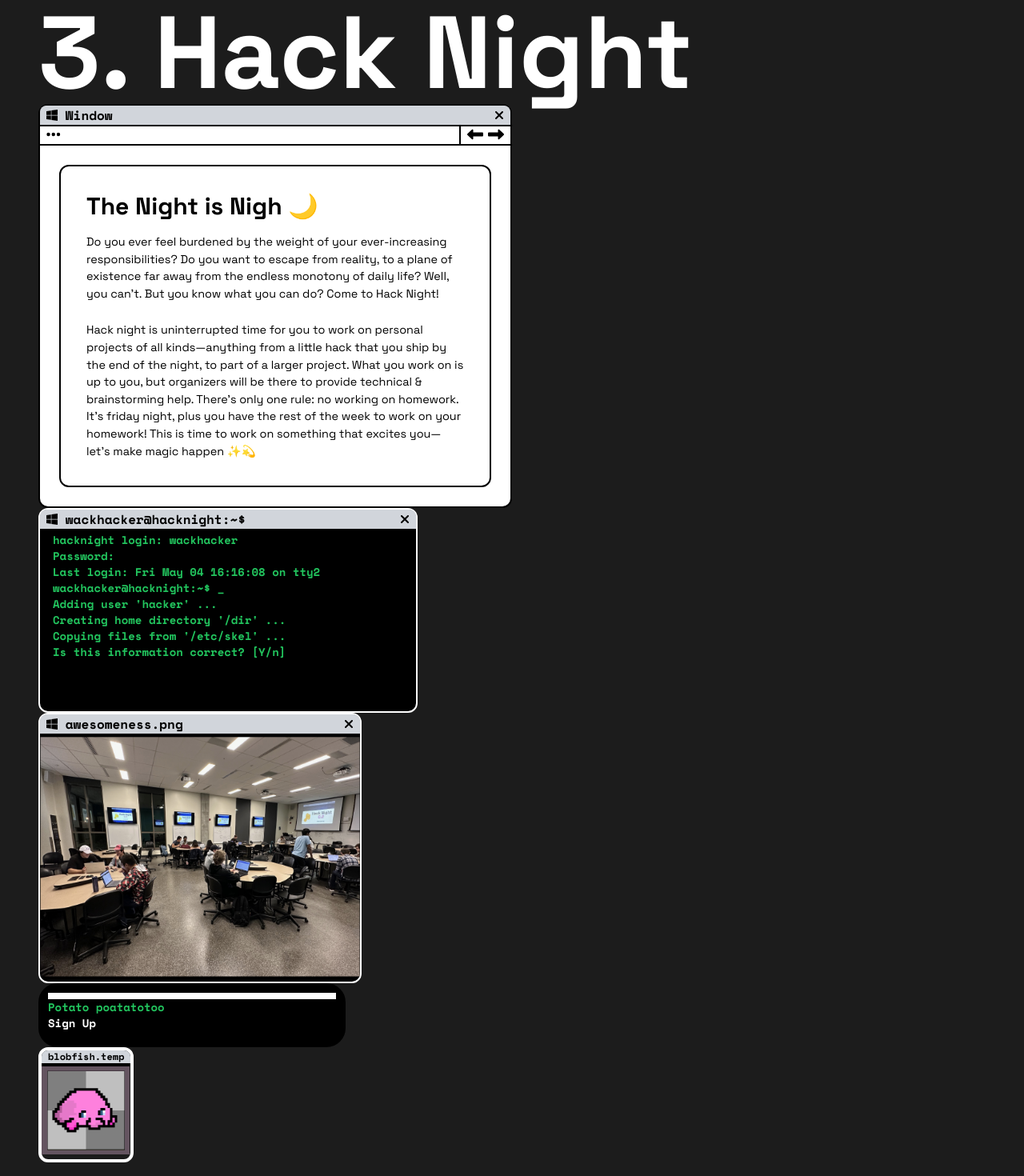
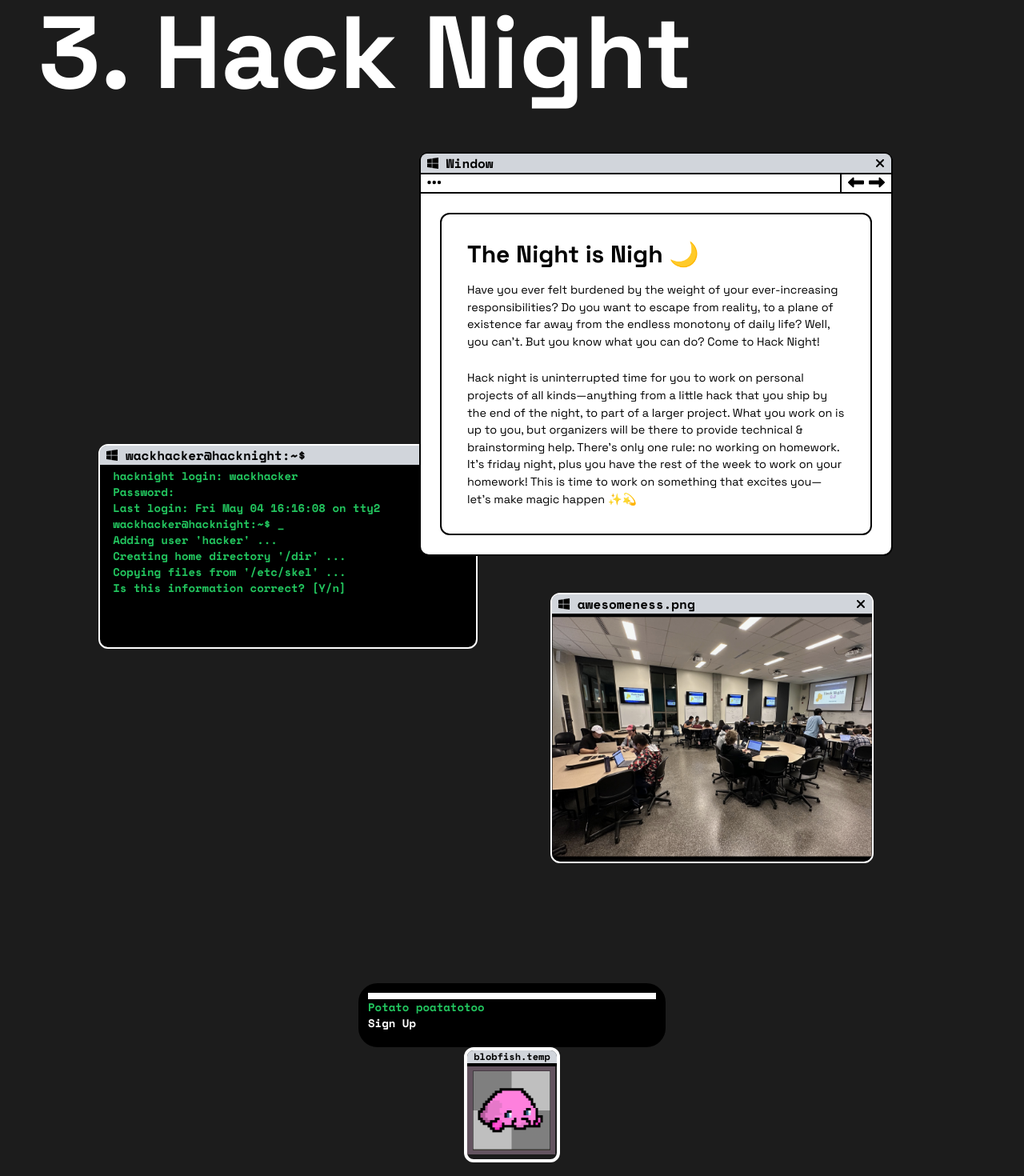
Before and after one commit to purduehackers/site, a Next.js app: page / in a window 1280 px wide. Shown: the part 1780-3250 px from the top of the page at 80% size. Built offline with nearby package versions, Linux system fonts and the light colour scheme.

Commit message:
edited draggable components

```diff
--- a/components/hack-night.tsx
+++ b/components/hack-night.tsx
@@ -1,19 +1,30 @@
-import Draggable from "react-draggable"
-import Image from 'next/image'
+import Draggable from "react-draggable";
+import { useState, useEffect, useContext } from "react";
+
+import { DraggableContext, DraggableInterface } from "../context/DraggableContext";
+
+import Image from 'next/image';
 
 import { FontAwesomeIcon } from '@fortawesome/react-fontawesome'
 import { faXmark, faLeftLong, faRightLong, faEllipsis} from '@fortawesome/free-solid-svg-icons'
 import { faWindows } from '@fortawesome/free-brands-svg-icons'
 
-const HackNight = () => (
+const HackNight = () => {
+  const { draggable, setDraggable } = useContext(DraggableContext);
+
+  return (
     <div className="bg-gray-dark min-h-screen">
       <div className="p-6 sm:p-12">
         <h1 className="text-5xl sm:text-9xl font-bold text-white">3. Hack Night</h1>
-      <Draggable>
-        <div className="border-solid border-black border-2 cursor-pointer z-10
+        <div className="flex flex-col items-center">
+          <Draggable
+              disabled={!draggable}
+              handle=".handle"
+              defaultPosition={{x: 180, y:60}}>
+            <div className="border-solid border-black border-2 z-10
                 w-full md:w-2/3 lg:w-1/2 rounded-xl bg-white relative top-0 right-0">
-          <div className="w-full bg-gray-300 rounded-t-lg px-2 text-black font-mono font-bold
-              border-black border-solid border-b-2 flex justify-between items-center">
+              <div className="handle w-full bg-gray-300 rounded-t-lg px-2 text-black font-mono font-bold
+                  border-black border-solid border-b-2 flex justify-between items-center cursor-pointer">
                 <div><FontAwesomeIcon icon={faWindows} size="1x" /> Window</div>
                 <FontAwesomeIcon icon={faXmark} size="1x" />
               </div>
@@ -34,7 +45,7 @@ const HackNight = () => (
                 <div className="border-solid border-black border-2 p-8 rounded-xl">
                   <h2 className="font-bold text-3xl mb-4">The Night is Nigh 🌙</h2>
                   <p className="text-mxs">
-                Do you ever feel burdened by the weight of your ever-increasing responsibilities?
+                    Have you ever felt burdened by the weight of your ever-increasing responsibilities?
                     Do you want to escape from reality, to a plane of existence far away
                     from the endless monotony of daily life? Well, you can't. But you know
                     what you can do? Come to Hack Night!
@@ -51,15 +62,19 @@ const HackNight = () => (
               </div>
             </div>
           </Draggable>
-      <Draggable>
-        <div className="border-solid border-white border-2 cursor-pointer
-            w-2/5 h-64 rounded-xl font-bold font-mono bg-black z-5">
-          <div className="w-full bg-gray-300 rounded-t-lg px-2
+          <Draggable
+              disabled={!draggable}
+              handle=".handle"
+              defaultPosition={{x:-280, y:-80}}>
+            <div className="border-solid border-white border-2
+                w-full sm:w-3/5 md:w-3/5 lg:w-2/5 h-64 rounded-xl font-bold font-mono bg-black z-5">
+              <div className="handle w-full bg-gray-300 rounded-t-lg px-2 cursor-pointer
                   border-black border-solid border-b-4 flex justify-between items-center">
                 <div><FontAwesomeIcon icon={faWindows} size="1x" /> wackhacker@hacknight:~$</div>
                 <FontAwesomeIcon icon={faXmark} size="1x" />
               </div>
-          <div className="px-4 text-green-500 text-sm">
+              <div className="px-4 text-green-500 text-sm overflow-scroll
+                  scrollbar scrollbar-thin scrollbar-thumb-gray-500 scrollbar-track-gray-200">
                 <p>hacknight login: wackhacker</p>
                 <p>Password: </p>
                 <p>Last login: Fri May 04 16:16:08 on tty2</p>
@@ -71,10 +86,13 @@ const HackNight = () => (
               </div>
             </div>
           </Draggable>
-      <Draggable>
-        <div className="border-solid border-white border-2 cursor-pointer
+          <Draggable
+              disabled={!draggable}
+              handle=".handle"
+              defaultPosition={{x:250, y:-150}}>
+            <div className="border-solid border-white border-2
                 w-fit h-fit rounded-xl font-bold font-mono bg-black">
-          <div className="w-full bg-gray-300 rounded-t-lg px-2
+              <div className="handle w-full bg-gray-300 rounded-t-lg px-2 cursor-pointer
                   border-black border-solid border-b-4 flex justify-between items-center">
                 <div><FontAwesomeIcon icon={faWindows} size="1x" /> awesomeness.png</div>
                 <FontAwesomeIcon icon={faXmark} size="1x" />
@@ -87,7 +105,9 @@ const HackNight = () => (
               />
             </div>
           </Draggable>
-      <Draggable>
+          <Draggable
+              disabled={!draggable}
+              handle=".handle">
             <div className="border-solid border-black border-4
                 px-2 py-2 w-96 h-20 min-w-fit rounded-3xl font-bold font-mono
                 text-sm bg-black">
@@ -100,10 +120,12 @@ const HackNight = () => (
               <div className="hack-btn text-white border-white">Sign Up</div>
             </div>
           </Draggable>
-      <Draggable>
+          <Draggable
+              disabled={!draggable}
+              handle=".handle">
             <div className="w-fit h-fit border-solid border-white border-4
-            rounded-xl font-mono font-bold cursor-pointer">
-          <div className="w-full bg-gray-300 rounded-t-lg px-2 text-xs
+                rounded-xl font-mono font-bold">
+              <div className="handle w-full bg-gray-300 rounded-t-lg px-2 text-xs cursor-pointer
                   border-black border-solid border-b-4 flex justify-between items-center">
                 <div>blobfish.temp</div>
               </div>
@@ -117,6 +139,8 @@ const HackNight = () => (
           </Draggable>
         </div>
       </div>
-)
+    </div>
+  );
+}
 
 export default HackNight
```
Lines whose indentation alone changed are shown as unchanged.
